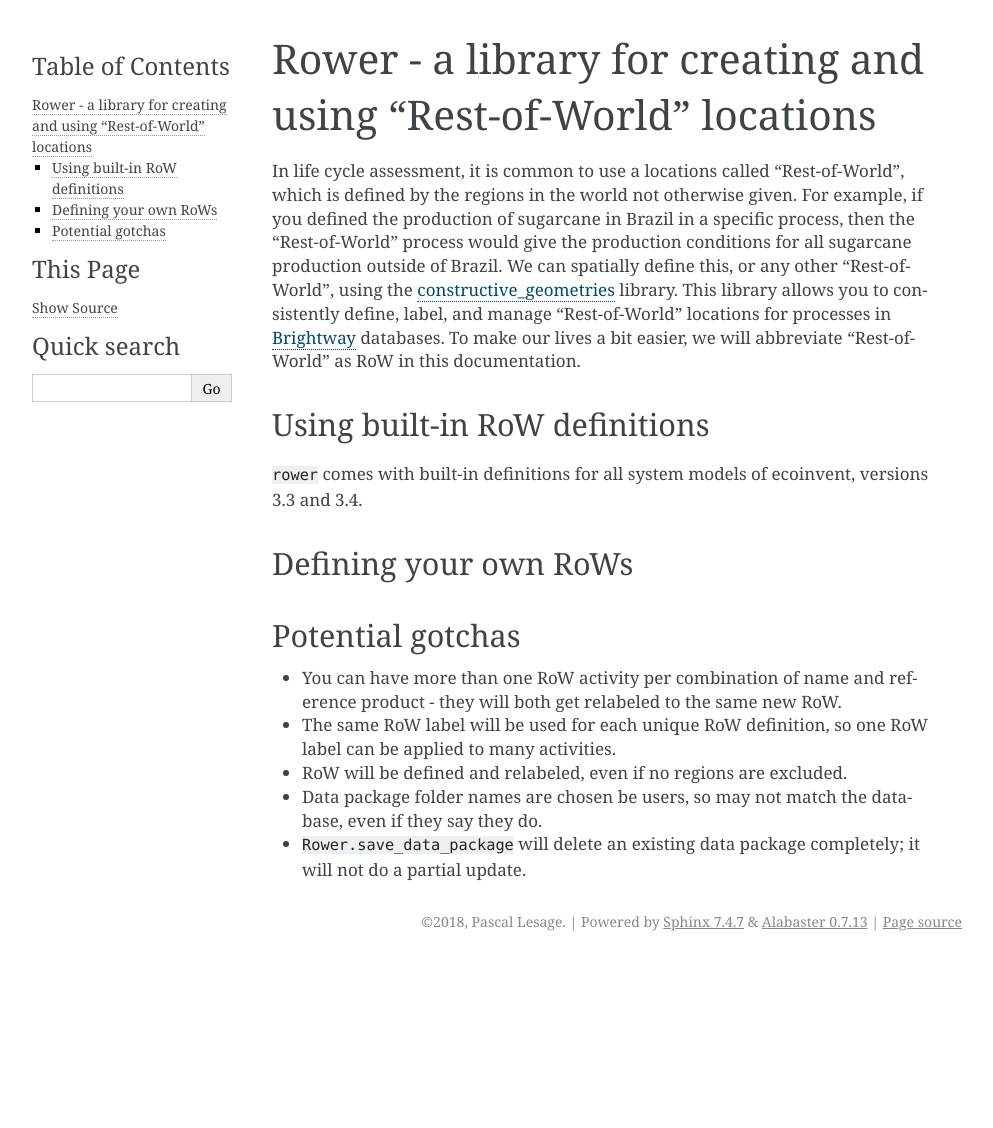
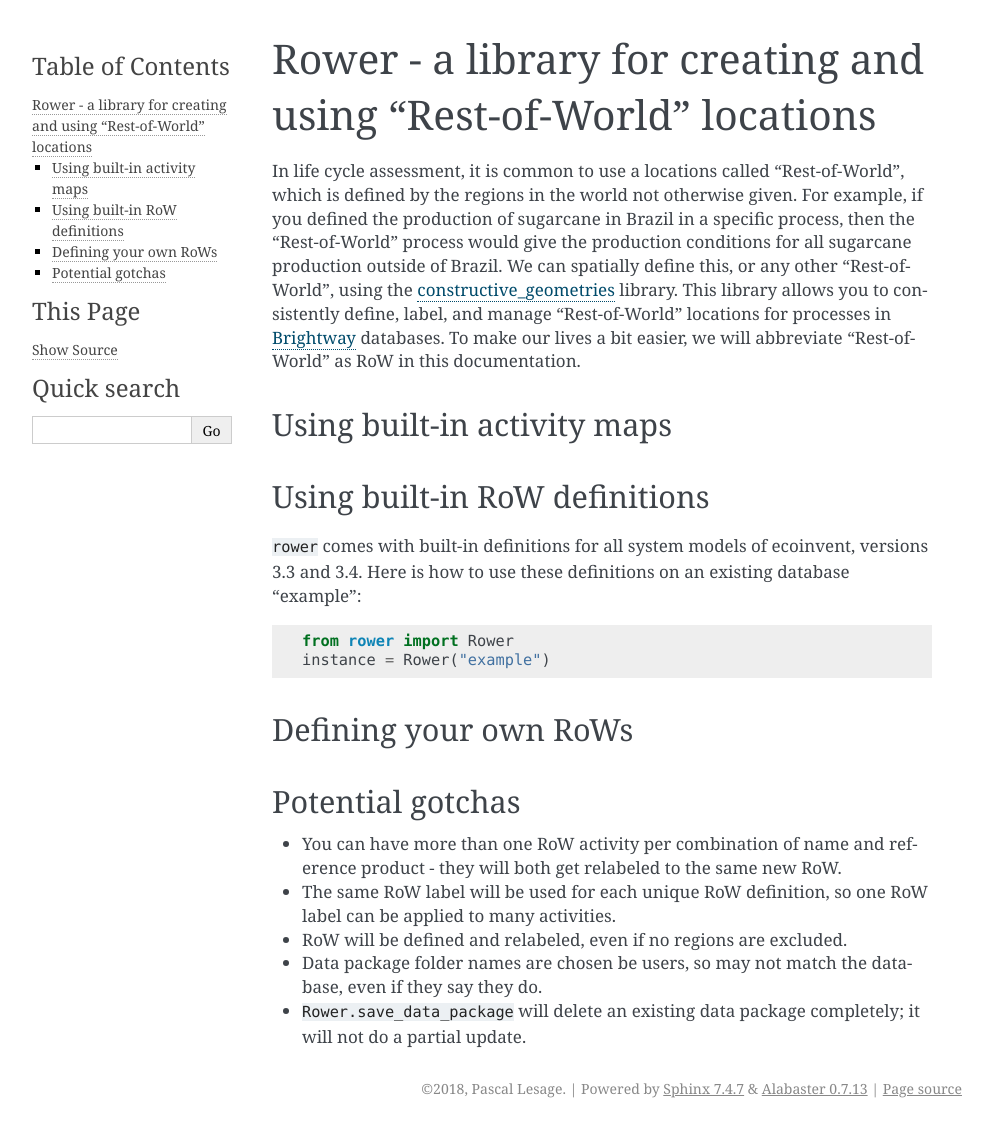
Before and after one commit to PascalLesage/rower, a Sphinx documentation site: the page built from docs/index.rst, in a window 1280 px wide. Shown: the whole page, without its empty margins (148-1141 px from the left). Built offline with Sphinx 7.4.7, drawn with Linux system fonts in a browser that asks for light colours; before the commit the page ends 961 px from its top, so only the background shows below that.

```diff
--- a/docs/index.rst
+++ b/docs/index.rst
@@ -3,14 +3,21 @@ Rower - a library for creating and using "Rest-of-World" locations
 
 In life cycle assessment, it is common to use a locations called "Rest-of-World", which is defined by the regions in the world not otherwise given. For example, if you defined the production of sugarcane in Brazil in a specific process, then the "Rest-of-World" process would give the production conditions for all sugarcane production outside of Brazil. We can spatially define this, or any other "Rest-of-World", using the `constructive_geometries <https://github.com/cmutel/constructive_geometries>`__ library. This library allows you to consistently define, label, and manage "Rest-of-World" locations for processes in `Brightway <https://brightwaylca.org/>`__ databases. To make our lives a bit easier, we will abbreviate "Rest-of-World" as RoW in this documentation.
 
+Using built-in activity maps
+----------------------------
+
 Using built-in RoW definitions
 ------------------------------
 
-``rower`` comes with built-in definitions for all system models of ecoinvent, versions 3.3 and 3.4.
+``rower`` comes with built-in definitions for all system models of ecoinvent, versions 3.3 and 3.4. Here is how to use these definitions on an existing database "example":
+
+.. code-block:: python
+
+    from rower import Rower
+    instance = Rower("example")
 
 Defining your own RoWs
 ----------------------
-
 
 Potential gotchas
 -----------------
```
Also changed, not shown: 1 other file.
